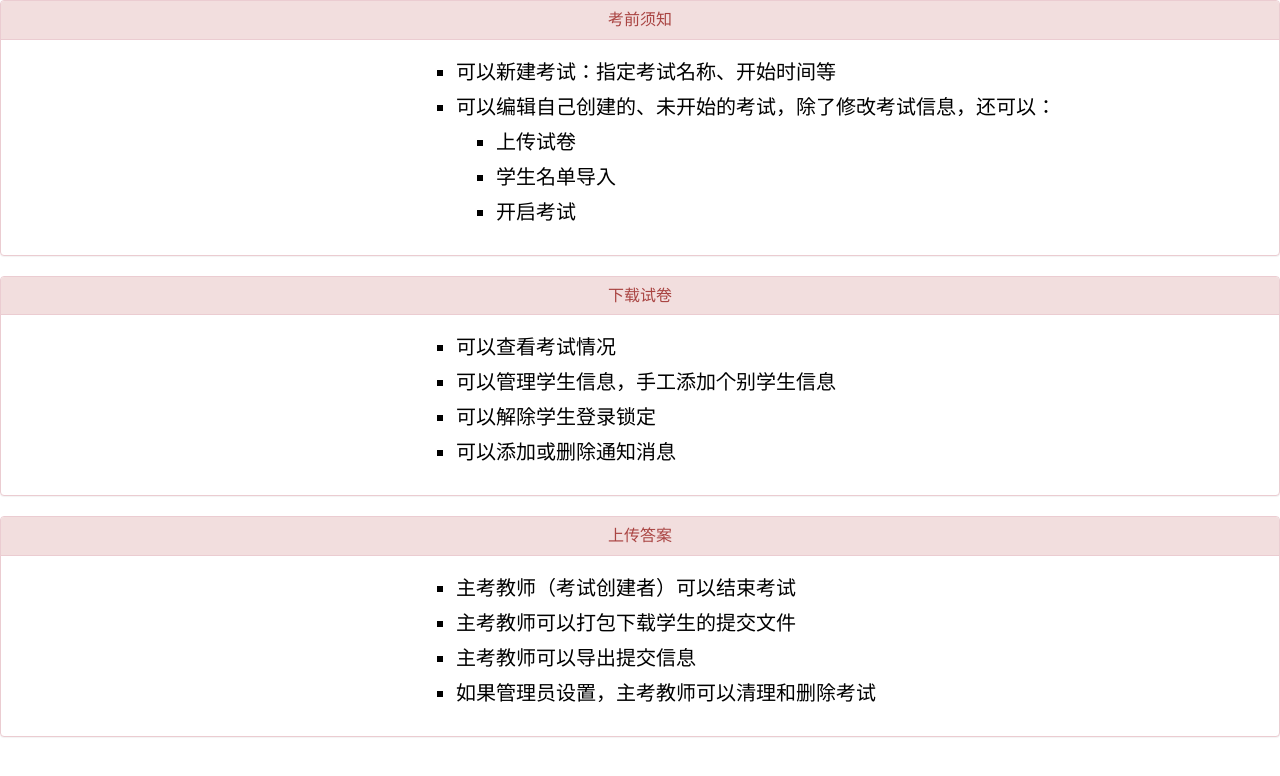
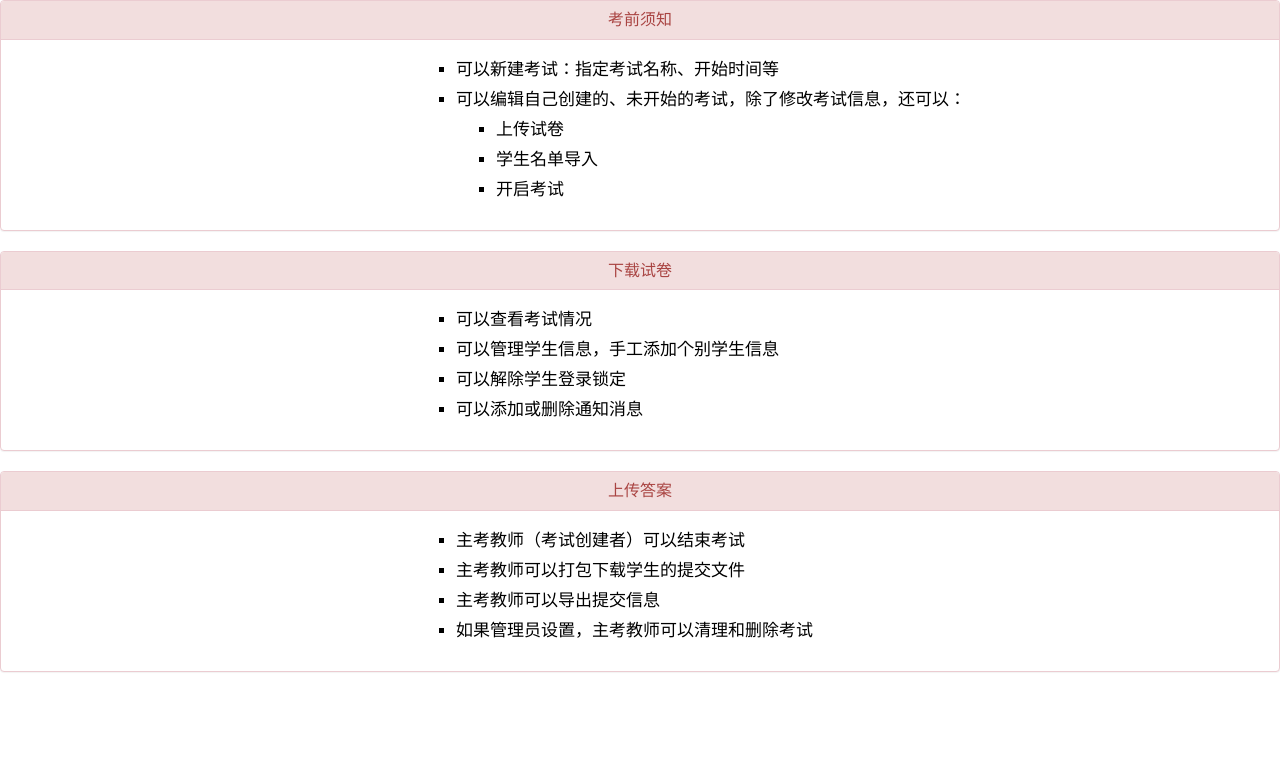
Before and after one commit to toby-wang/cems, a PHP site: page /application/views/student/student_intro.php in a window 1280 px wide. Shown: the top 776 px of the page. Run offline with PHP 8.4, Linux system fonts and the light colour scheme.

Commit message:
界面
字体边框修改

```diff
--- a/toby/application/views/student/student_intro.php
+++ b/toby/application/views/student/student_intro.php
@@ -10,8 +10,8 @@
         <link href="../application/style/assets/css/vendor/bootstrap/bootstrap.min.css" rel="stylesheet">
         <style type="text/css">
             ul li{
-             line-height: 35px;
-             font-size: 20px;
+             line-height: 30px;
+             font-size: 17px;
                 color: #000;
                 list-style-type: square;
              margin-left: 400px;
```
